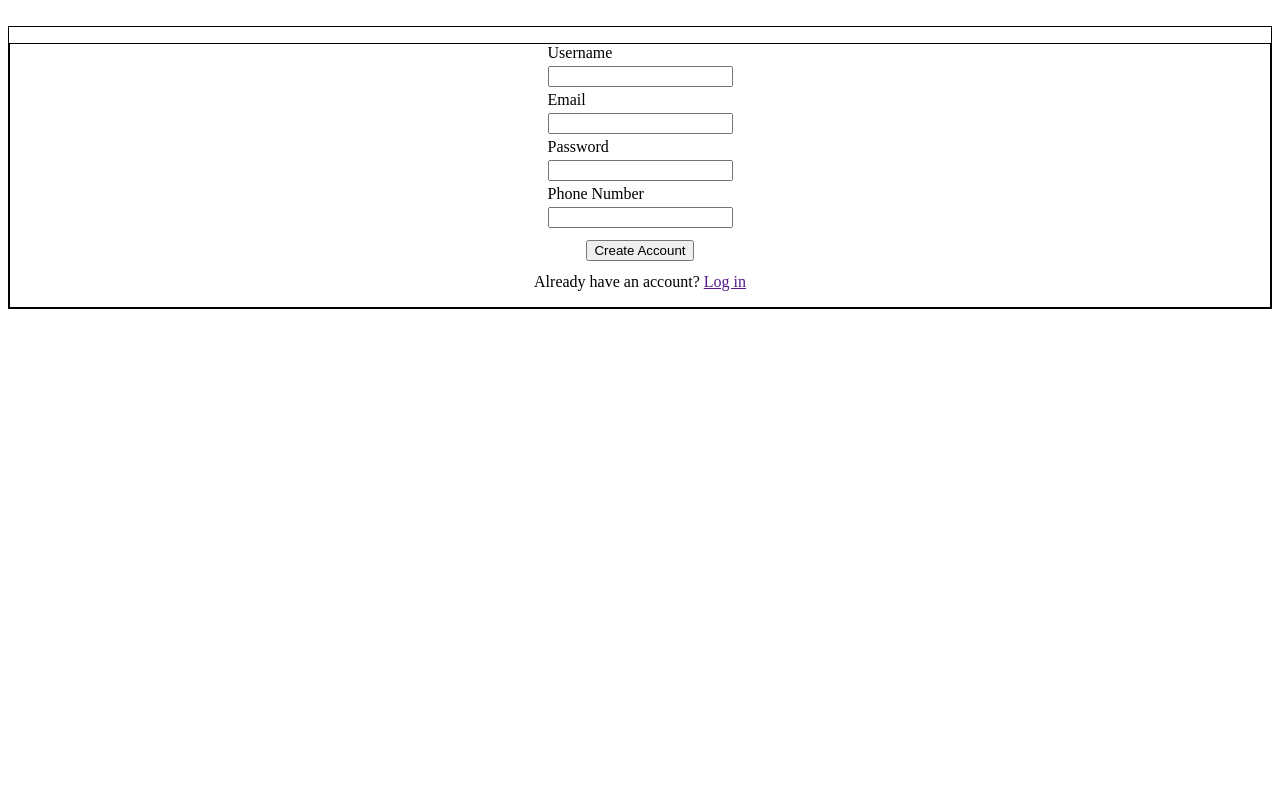
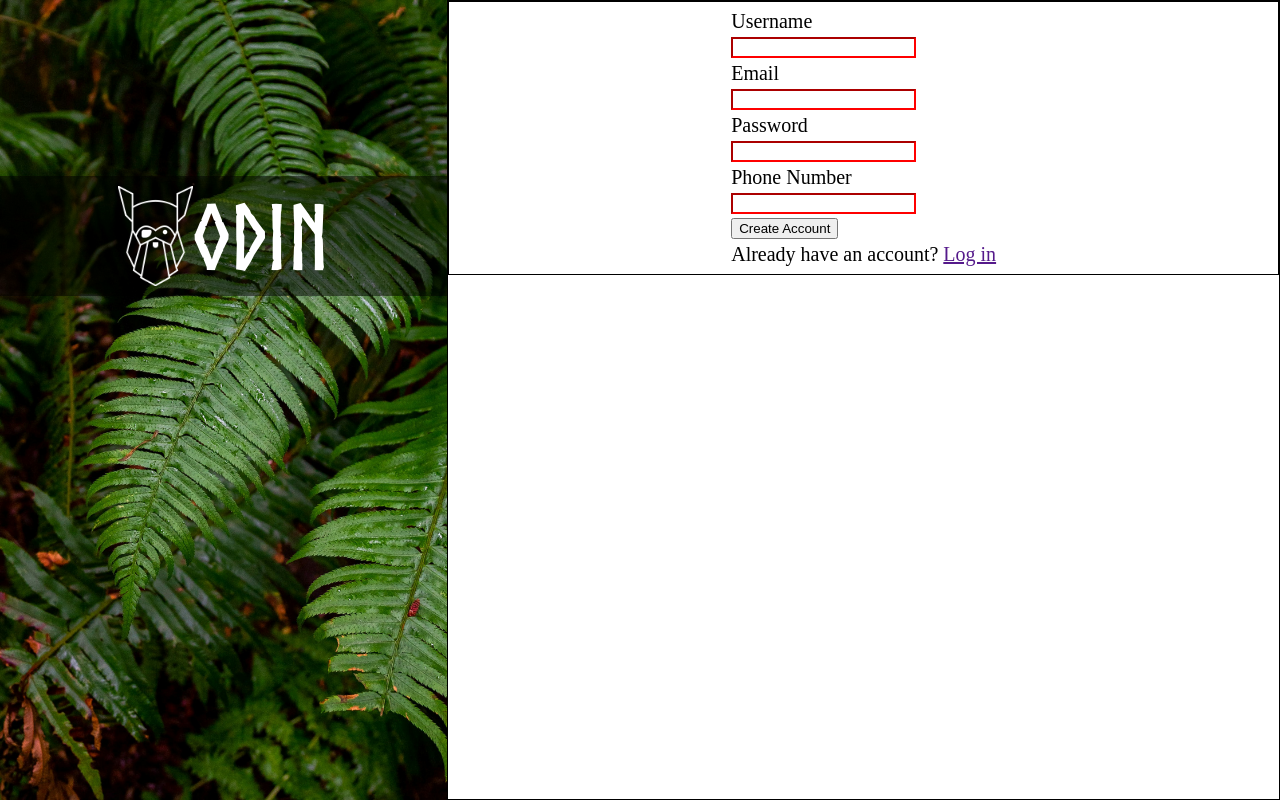
Before and after one commit to Argatmj/signup-form, a plain HTML site: page index.html in a window 1280 px wide. Drawn offline with Linux system fonts and the light colour scheme.

Commit message:
Added sidebar

```diff
--- a/index.html
+++ b/index.html
@@ -8,7 +8,10 @@
 </head>
 <body>
     <div class="sidebar">
-       <img src="" alt="">
+      <div>
+        <img src="./assets/odin-lined.png" alt="odinson">
+        ODIN
+      </div>
     </div>
     <div class="main-page">
         <p></p>
@@ -22,9 +25,9 @@
                     <input type="password" name="user_pass" id="pass" required>
                     <label for="tel">Phone Number</label>
                     <input type="tel" name="user_tel" id="tel" required>
-            </form>
                 <button type="submit">Create Account</button>
             <p>Already have an account? <a href="">Log in</a></p>
+            </form>
         </div>
     </div>
 </body>
--- a/style.css
+++ b/style.css
@@ -1,5 +1,11 @@
+@font-face {
+    font-family: odinfont;
+    src: url(./assets/Norse-Bold.otf);
+}
+
 :root{
     --border: 1px solid black;
+    font-size: 20px;
 }
 
 html{
@@ -8,10 +14,46 @@ html{
 
 
 p{
-    margin-top: 0px;
+    margin: 0px;
+}
+
+body{
+    height: 100%;
+    width: 100%;
+    display: flex;
+    margin: 0;
+}
+
+.sidebar{
+    width: 35%;
+    background-image: url(./assets/bg.jpg);
+    background-size: cover;
+
+}
+
+.sidebar > div{
+    width: 100%;
+    height: 15%;
+    background-color: rgb(0, 0, 0,0.5);
+    color: white;
+    display: flex;
+    align-items: center;
+    justify-content: center;
+    padding: 10px;
+    box-sizing: border-box;
+    font-family: odinfont, sans-serif;
+    font-size: 4.5rem;
+    position: relative;
+    top: 22%;
+}
+
+.sidebar > div > img{
+    max-width: 100%;
+    max-height: 100%;
 }
 
 .main-page{
+    width: 65%;
     display: flex;
     flex-direction: column;
     border: var(--border);
@@ -22,14 +64,24 @@ p{
     flex-direction: column;
     justify-content: center;
     align-items: center;
-    gap: 12px;
-
     border: var(--border);
 }
 
 form{
     display: flex;
     flex-direction: column;
+    justify-content: center;
+    align-items: start;
+    gap: 12px;
+    padding: 8px;
     gap:4px;
 
 }
+
+input:invalid{
+    border-color: red;
+}
+
+input:valid{
+    border-color: blue;
+}
```
Also changed, not shown: assets/Norse-Bold.otf (added), assets/bg.jpg (added), assets/odin-lined.png (added). Lines whose indentation alone changed are shown as unchanged.
